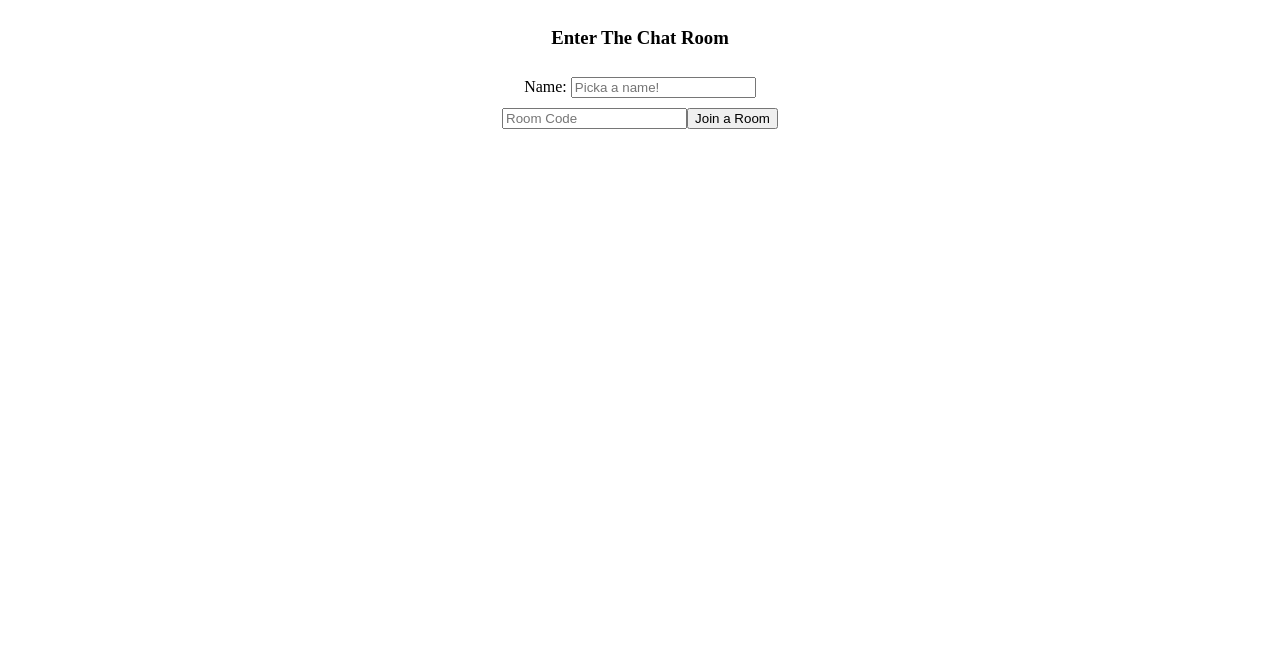
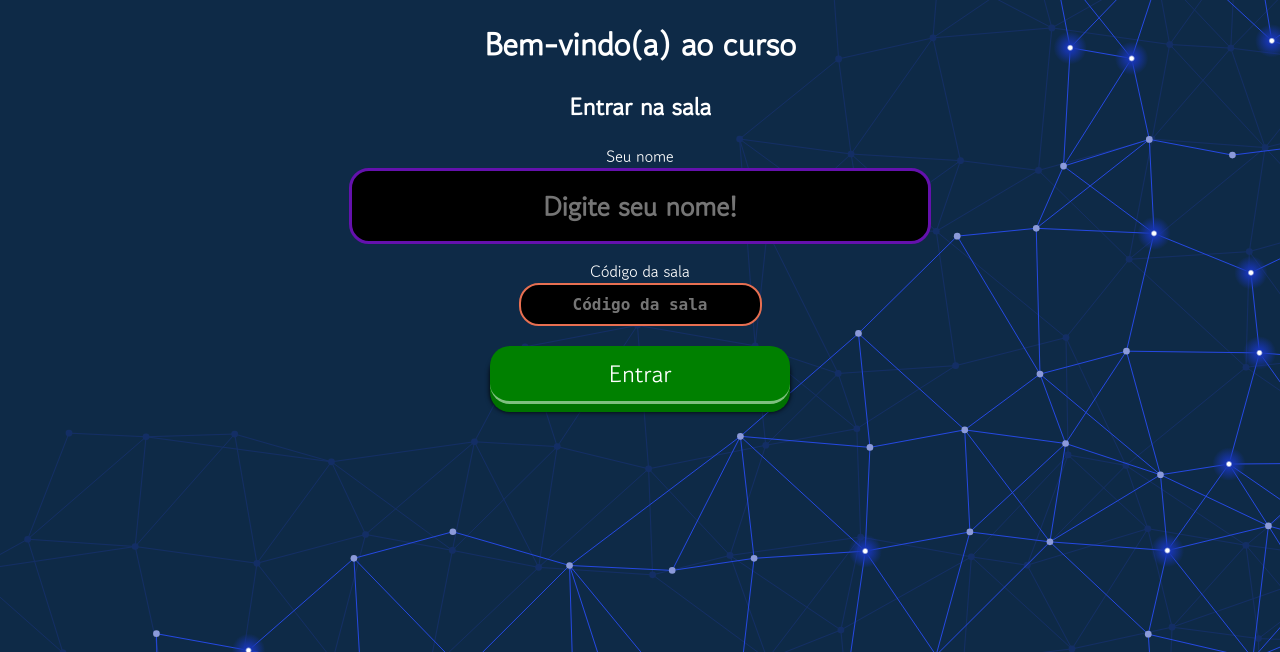
Before and after one commit to Darlan-Almeida/root-tutor, a Flask app: page / in a window 1280 px wide. Shown: the top 652 px of the page. Run offline with Flask 3, Linux system fonts and the light colour scheme; some libraries are stand-ins or nearby versions.

Commit message:
Melhorado o frontend

```diff
--- a/static/css/style.css
+++ b/static/css/style.css
@@ -1,4 +1,131 @@
-.content {
+@charset "UTF-8";
+@import url("https://fonts.googleapis.com/css2?family=Gowun+Dodum&family=Indie+Flower&family=Staatliches&display=swap");
+
+* {
+  font-family: Gowun Dodum, Roboto, Arial, sans-serif;
+}
+
+body {
+  background-image: url("/static/img/background.svg");
+  background-size: cover;
+  color: white;
+}
+
+/** TELA INICIAL **/
+.home {
+  text-align: center;
+}
+
+.home label {
+  display: block;
+}
+
+.home input {
+  background: none;
+  border-radius: 20px;
+  border: #6411ad 3px solid;
+  color: #000;
+  font-size: 1.7rem;
+  font-weight: bold;
+  max-width: calc(100% - 30px);
+  outline: none;
+  padding: 15px 30px;
+  text-align: center;
+  transition: 0.2s ease;
+  background: black;
+  color: white;
+/*  font-family: Staatliches;*/
+  display: block;
+  margin: auto;
+}
+
+.home input:focus {
+  box-shadow: rgba(100, 17, 173, 0.3) 0 0 0 5px;
+}
+
+.home input.code {
+  font-family: monospace;
+  font-size: 1rem;
+  padding: 10px 15px;
+  border: #e76f51 2px solid;
+}
+
+.home .code-label {
+  margin-top: 15px;
+}
+
+.join {
+  --background-side: #007200;
+  --background: #008000;
+  --color: #fff;
+  background-color: var(--background);
+  border-bottom: rgba(255, 255, 255, 0.5) 3px solid;
+  border-left: none;
+  border-radius: 20px;
+  border-right: none;
+  border-top: none;
+  box-shadow: var(--background-side) 0 8px, #000000 0 8px 5px;
+  color: var(--color);
+  cursor: pointer;
+  font-family: "Gowun Dodum", Roboto, Arial, sans-serif;
+  font-size: 1.5rem;
+  margin-top: 20px;
+  outline: none;
+  padding: 10px 30px;
+  transition: 0.2s ease;
+  width: 300px;
+}
+.join:hover {
+  box-shadow: var(--background-side) 0 8px, #000000 0 8px 10px;
+}
+.join:focus {
+  box-shadow: var(--background-side) 0 12px, #000000 0 8px 10px;
+  transform: translateY(-4px);
+}
+.join:active {
+  border-bottom: transparent 3px solid;
+  box-shadow: var(--color-side) 0 0, #000000 0 0 3px;
+  transform: translateY(8px);
+}
+
+.error {
+  color: #f4a261;
+  margin-top: 20px;
+  animation: shake 0.2s ease-in-out 0s 2;
+}
+
+@keyframes shake {
+  0% {
+    margin-left: 0rem;
+  }
+  25% {
+    margin-left: 2rem;
+  }
+  75% {
+    margin-left: -2rem;
+  }
+  100% {
+    margin-left: 0rem;
+  }
+}
+
+
+/** SALA **/
+.room {
+  display: flex;
+  gap: 10px;
+}
+
+.room .slides {
+  flex: 1;
+}
+
+.room .message-box {
+  width: 300px;
+}
+
+
+/*.content {
   display: flex;
   align-items: center;
   justify-content: center;
@@ -67,3 +194,4 @@ h2 {
   font-size: 10px;
   color: darkgray;
 }
+*/
--- a/templates/home.html
+++ b/templates/home.html
@@ -1,23 +1,25 @@
 {% extends 'base.html' %} {% block content %}
-<form method="post" class="buttons">
-  <h3>Enter The Chat Room</h3>
-  <div>
-    <label>Name:</label>
+<div class="home">
+  <form method="post" class="buttons">
+    <h1>Bem-vindo(a) ao curso</h1>
+    <h2>Entrar na sala</h2>
+
+    <label>Seu nome</label>
     <input
       type="text"
-      placeholder="Picka a name!"
+      placeholder="Digite seu nome!"
       name="name"
       value="{{name}}"
     />
-  </div>
-  <div class="join">
-    <input type="text" placeholder="Room Code" name="code" value="{{code}}" />
-    <button type="submit" name="join">Join a Room</button>
-  </div>
-  {% if error %}
-  <ul>
-    <li>{{error}}</li>
-  </ul>
-  {% endif %}
-</form>
-{% endblock %}
+
+    <label class="code-label">Código da sala</label>
+    <input type="text" class="code" placeholder="Código da sala" name="code" value="{{code}}" />
+
+    <button type="submit" class="join" name="join">Entrar</button>
+
+    {% if error %}
+    <div class="error">{{error}}</div>
+    {% endif %}
+  </form>
+  {% endblock %}
+</div>
--- a/templates/room.html
+++ b/templates/room.html
@@ -1,7 +1,9 @@
+{% extends 'base.html' %} {% block content %}
+
+<div class="room">
   <div class="slides">
    <iframe src="https://docs.google.com/presentation/d/e/2PACX-1vRu0X1K3XW6DmfQEFwDXoquYK_zzq1EEUXtkeLyX5cUb1_yX1EdcKPH2Wo4BEwX2B_saYVAdpA8MwrE/embed?start=false&loop=false&delayms=3000" frameborder="0" width="100%" height="569" allowfullscreen="true" mozallowfullscreen="true" webkitallowfullscreen="true"></iframe>
   </div>
-{% extends 'base.html' %} {% block content %}
   <div class="message-box">
     <h2>Chat Room: {{code}}</h2>
     <div class="messages" id="messages"></div>
@@ -53,3 +55,4 @@
     createMessage("{{msg.name}}", "{{msg.message}}");
   </script>
   {% endfor %} {% endblock %}
+</div>
```
Also changed, not shown: static/img/background.svg (added). Lines whose indentation alone changed are shown as unchanged.
